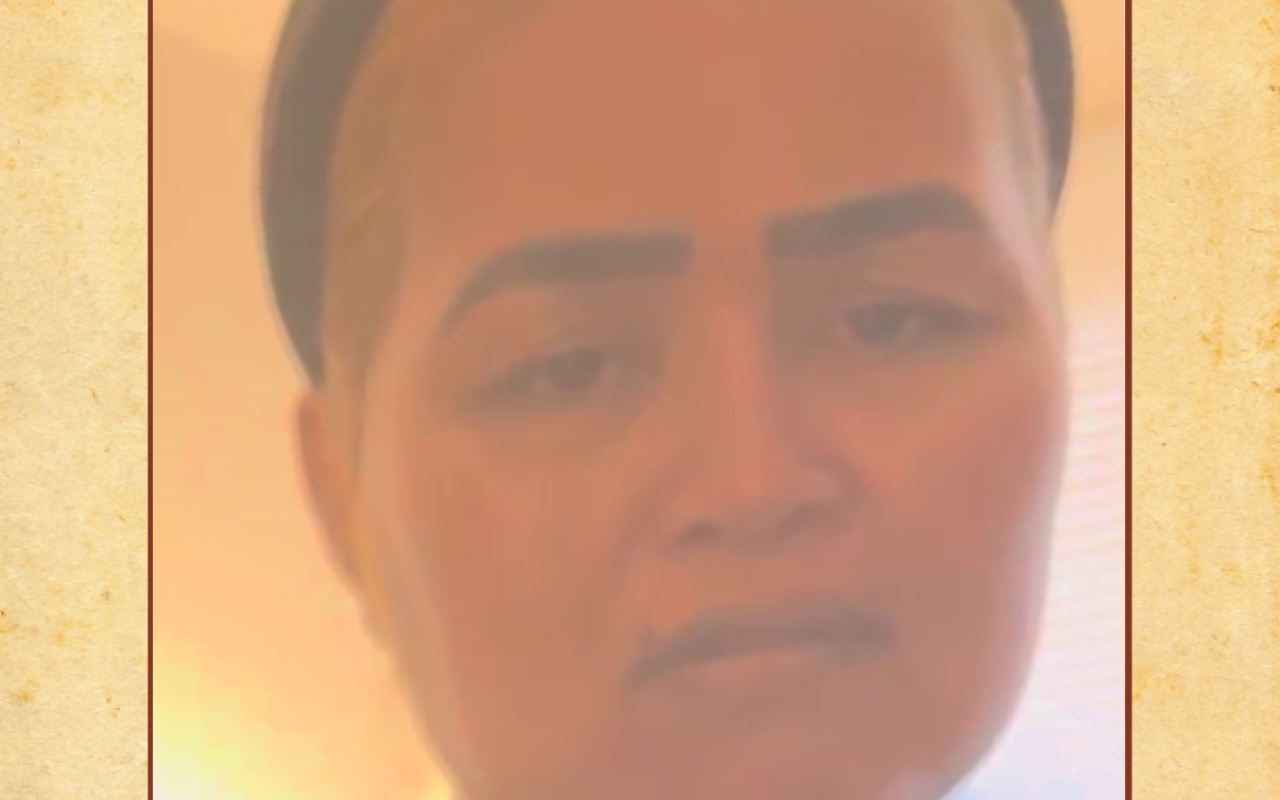
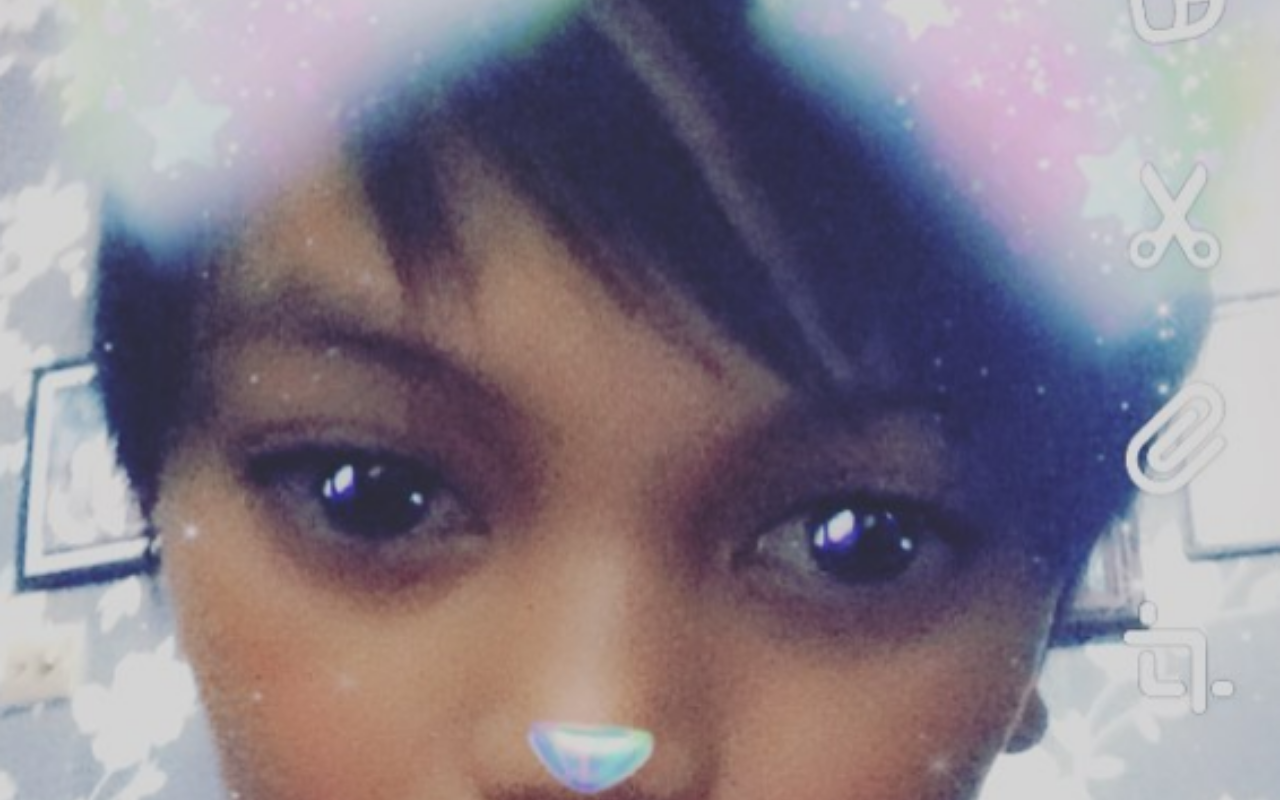
Before and after one commit to Pooponaduck/burnleycollege, a plain HTML site: page index.html in a window 1280 px wide. Drawn offline with Linux system fonts and the light colour scheme.

Commit message:
Update index.html

```diff
--- a/index.html
+++ b/index.html
@@ -13,7 +13,7 @@
     }
 
     .bg {
-      background-image: url('Wiranya.jpg');
+      background-image: url('!kino.png');
       background-size: cover;
       background-position: center;
       background-repeat: no-repeat;
```
